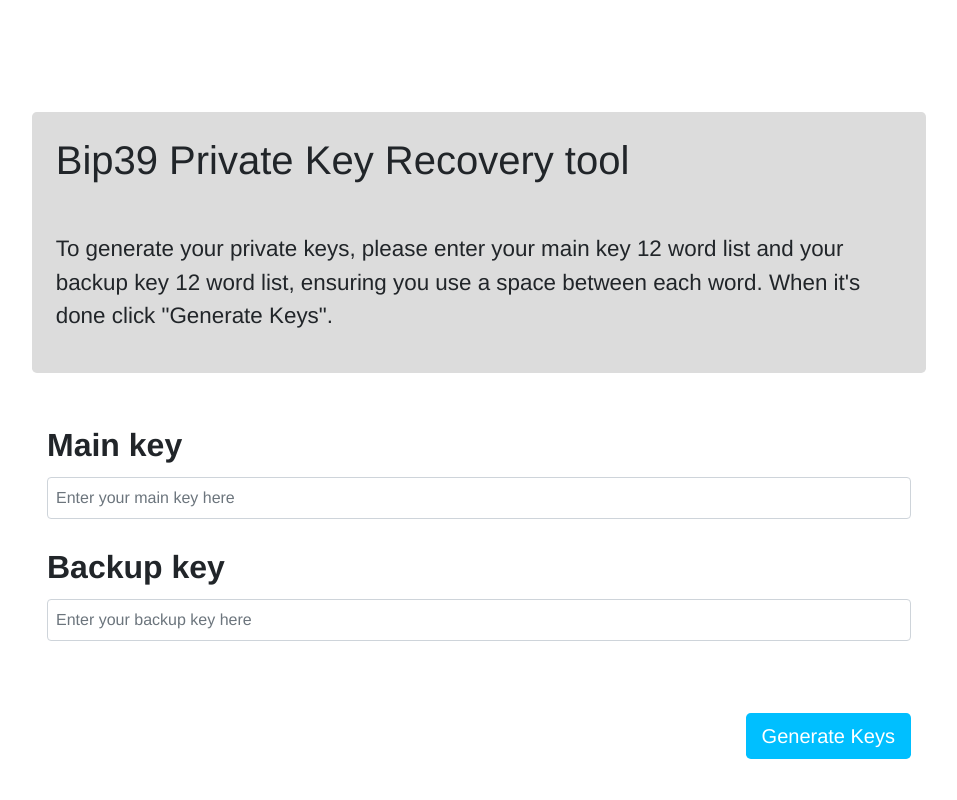
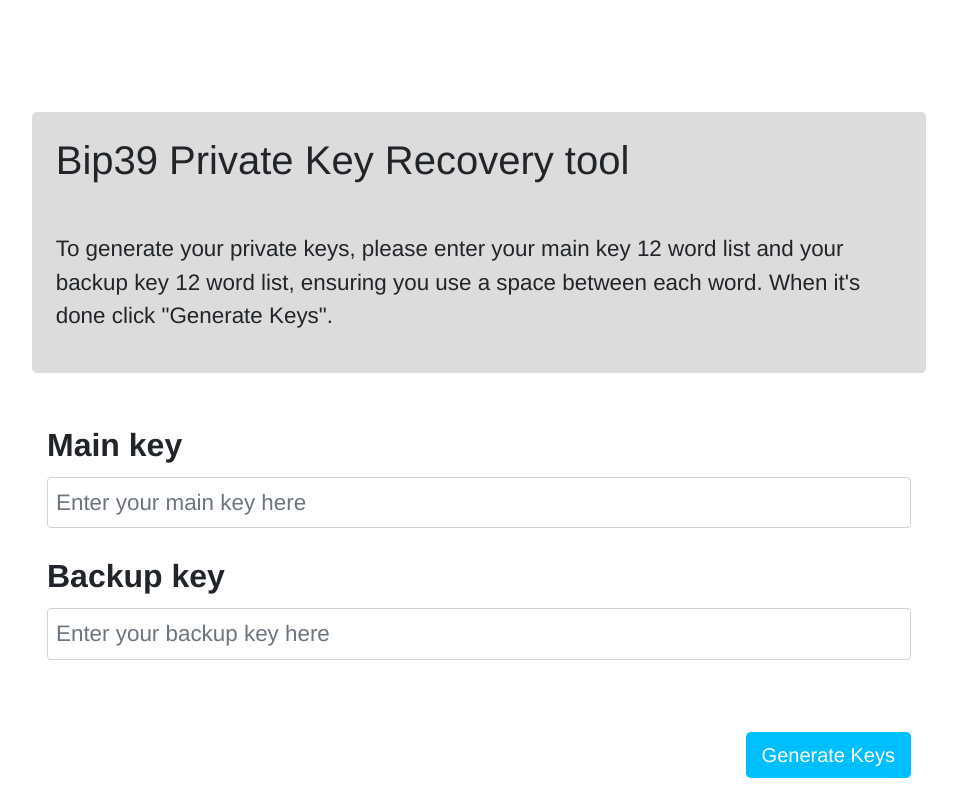
Before and after one commit to bitwala/bip39-recovery, a React (Create React App) app in the folder app/: page / in a window 1280 px wide. Shown: the whole page, without its empty margins (161-1118 px from the left). Built offline with nearby package versions, Linux system fonts and the light colour scheme.

Commit message:
Update App.css
Bootstrap react team has changed some control names, so now we have  size  of 1,4 em as other text on the site

```diff
--- a/app/src/App.css
+++ b/app/src/App.css
@@ -1,5 +1,6 @@
 main {
   margin: 3rem 5rem 0 5rem;
+  font-size: 1.4rem;
 }
 
 .jumbotron {
@@ -22,6 +23,7 @@ main {
 }
 
 .form-control {
+  font-size: 1.4rem;
   padding: 0.5rem;
   margin-bottom: 1.5rem;
   display: flex;
```
